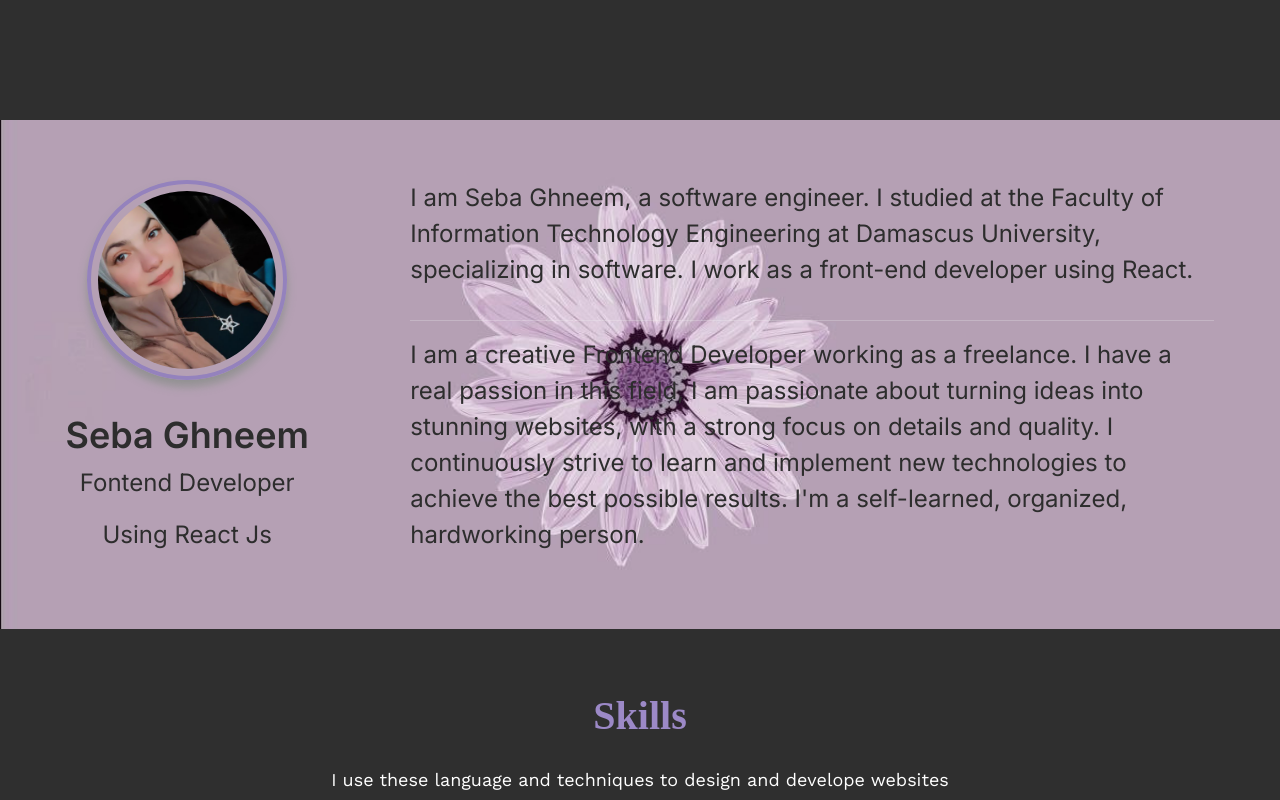
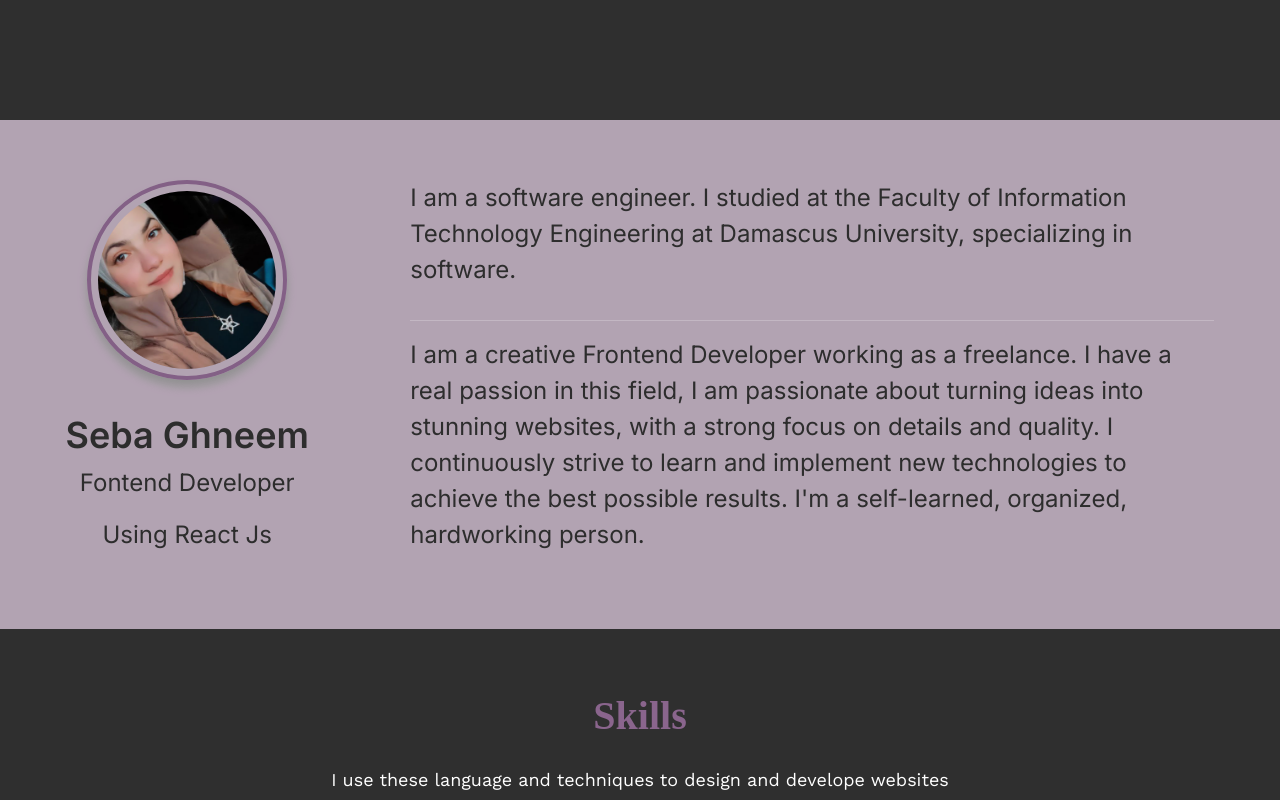
Before and after one commit to ssebag/Portfolio_Front, a React (Vite) app: page / in a window 1280 px wide. Shown: the part 680-1480 px from the top of the page. Built offline with nearby package versions, Linux system fonts and the light colour scheme; a web font is replaced by a local one.

Commit message:
add lang

```diff
--- a/src/App.css
+++ b/src/App.css
@@ -12,7 +12,9 @@
     --Black-color:#2f2f2f;
     --White-color:#ffffff;
     --gray-color:#7d7d7d;
-    --purple-color: #9c89c7;
+    --purple-color: #8a658d;
+    --light-purple-color: #bcacbc;
+
 }
 html{
     scroll-behavior: smooth;
@@ -102,10 +104,11 @@ a{
 }
 /* ============================= For education and achievements description ======================  */
 .secBackground{
-    background-image: url('./assets/images/Background.jpg');
+    /* background-image: url('./assets/images/Background.jpg');
     background-repeat: no-repeat;
     background-size: cover;
-    background-position: center;
+    background-position: top; */
+    background-color: var(--light-purple-color);
     position:relative;
 }
 .titlePosition{
--- a/src/Component/AboutMe/AboutMe.css
+++ b/src/Component/AboutMe/AboutMe.css
@@ -12,7 +12,7 @@
 }
 .aboutRight{
   width: 70%;
-  justify-content: space-between;
+  justify-content: space-evenly;
 }
 .AboutPersonalInfo h1{
     font-size: 36px;
--- a/src/Component/AboutMe/AboutMe.jsx
+++ b/src/Component/AboutMe/AboutMe.jsx
@@ -9,32 +9,24 @@ export default function AboutMe() {
   const lang= localStorage.getItem("language");
 
   return (
-    <div className={`containerSection aboutMe secBackground ${lang ==='ar' ? 'arabic' : ''}`} id="about">
+    <div className="containerSection aboutMe secBackground" id="about">
         <div className="background_black"></div>
 
         <div className="aboutLeft">
           <PersonalImg />
           <div className='AboutPersonalInfo'>
-            <h1>Seba Ghneem</h1>
-            <p className='displayNone'>Fontend Developer</p>
-            <p className='displayNone'>Using React Js</p>
+            <h1>{t("personality.myName")}</h1>
+            <p className='displayNone'>{t("about.position")}</p>
+            <p className='displayNone'>{t("about.using")} </p>
           </div>
         </div>
-        <div className="aboutRight AboutPersonalInfo flex-col">
+        <div className={`aboutRight AboutPersonalInfo flex-col ${lang ==='ar' ? 'arabic' : ''}`}>
           <p className=''>
-            I am Seba Ghneem, a software engineer. I studied at the Faculty of
-            Information Technology Engineering at Damascus University, specializing in software.
-            I work as a front-end developer using React.
+             {t("about.descriptionUp")}
           </p>
           <hr />
           <p className=''>
-            I am a creative Frontend Developer working as a freelance.
-            I have a real passion in this field, I am passionate about
-            turning ideas into stunning websites, with a strong focus
-            on details and quality. I continuously strive to learn and
-            implement new technologies to achieve the
-            best possible results. I'm a self-learned, organized,
-            hardworking person.
+            {t("about.descriptionDown")}
           </p>
         </div>
     </div>
--- a/src/Component/Achievements/Achievements.jsx
+++ b/src/Component/Achievements/Achievements.jsx
@@ -15,7 +15,7 @@ export default function Achievements() {
   const lang= localStorage.getItem("language");
 
   return (
-    <div className={`containerSection achievements secBackground ${lang ==='ar' ? 'arabic' : ''}`}  id="achievements">
+    <div className="containerSection achievements secBackground"   id="achievements">
       <div className="background_black"></div>
       <Title nameClass="titlePosition" title={t("navbar.Achievements")} />
       <div className='achievement_swiper'>
@@ -38,7 +38,7 @@ export default function Achievements() {
             <div className="card">
               <img className='card-img-top' src={Vica_certificate} />
               <div className='card-body'>
-                <p className='card-text'>
+                <p className={`card-text ${lang ==='ar' ? 'arabic' : ''}`}>
                   {t("achievements.achievement_vica")}
                 </p>
               </div>
--- a/src/Component/Contact/Contact.jsx
+++ b/src/Component/Contact/Contact.jsx
@@ -12,7 +12,7 @@ export default function Contact() {
 
   return (
     <div className="contact" id="contact">
-      <Title title={t("navbar.Contacts")} description="You can contact me through this information. Whether you have a question, suggestion, or just want to say hello." />
+      <Title title={t("navbar.Contacts")} description={t("contacts.description")} />
       <Contactme />
       <div className="contactDivs">
        <ContactCard icon="fa fa-map-marker"  title={t("contacts.address")} description={t("contacts.address_info")} />
--- a/src/Component/ContactCard/ContactCard.jsx
+++ b/src/Component/ContactCard/ContactCard.jsx
@@ -9,7 +9,7 @@ export default function ContactCards({icon, title, description}) {
        <div className="contactIcon flex-center">
          <i className={`${icon} contactIconP`}></i>
        </div>
-        <div className={`contactDetails flex-col ${lang ==='ar' ? 'arabic' : ''}`}>
+        <div className="contactDetails flex-col">
             <h3>{title}</h3>
             <p>{description}</p>
         </div>
--- a/src/Component/Navbar/Navbar.jsx
+++ b/src/Component/Navbar/Navbar.jsx
@@ -24,7 +24,7 @@ export default function Navbar() {
  const { t } = useContext(LangContext);
   return (
     <>
-      <nav className={lang ==="ar" ? 'arabic' : ''}>
+      <nav>
          <div className="flex-bw">
             <NavItems navClass={"nav-items pointer flex-al-c"}/>
            <div className="navOption flex-al-c">
@@ -37,7 +37,7 @@ export default function Navbar() {
                 )
               }
             </div>
-           {/*  <div className="lang" onClick={handleChangeLanguage}>
+             <div className="lang" onClick={handleChangeLanguage}>
               {
                   lang == 'ar' ? (
                     <img className='forWeb pointer' src={En} />
@@ -45,7 +45,7 @@ export default function Navbar() {
                     <img className='forWeb pointer' src={Ar} />
                   )
                }
-            </div>  */}
+            </div>
            </div>
             <img
              src={menu_icon}
--- a/src/locales/ar/global.json
+++ b/src/locales/ar/global.json
@@ -14,25 +14,29 @@
 
        },
         "about":{
-           "personalInfo": "أنا مطور واجهات أمامية مبدع أعمل كمستقل. لدي شغف حقيقي بهذا المجال، أسعى دائماً لتحويل الأفكار إلى مواقع مذهلة، مع التركيز على التفاصيل والجودة. لدي شغف بتعلم التقنيات الجديدة وتطبيقها لتحقيق أفضل النتائج الممكنة. أنا شخص ذاتي التعلم، منظم، ومجد بالعمل.",
-           "Education" : "التعليم",
-           "EducationInfo": "بكالوريوس في كلية الهندسة المعلوماتية",
-           "EducationUniversity": "جامعة دمشق [2015 - 2021]"
+           "position": "مطورة واجهة أمامية",
+           "using" : "React Js باستخدام ",
+           "descriptionUp": "أنا مهندسة برمجيات، درست في كلية الهندسة المعلوماتية في جامعة دمشق، وتخصصت في البرمجيات.",
+           "descriptionDown": "أنا مطورة واجهة أمامية مبدعة أعمل كمستقلة. لدي شغف حقيقي بهذا المجال، وأحب تحويل الأفكار إلى مواقع ويب مذهلة مع تركيز قوي على التفاصيل والجودة. أسعى باستمرار لتعلم وتطبيق التقنيات الجديدة لتحقيق أفضل النتائج الممكنة. أنا شخص ذات تعلم ذاتي، ومنظم، وأعمل بجد."
         },
         "project":{
-           "proDescription":".هنا يوجد العديد من المواقع التي قمت بتطويرها، مرتبة من الأقدم للأحدث",
+           "proDescription":".هنا يوجد العديد من المواقع التي قمت بتطويرها، مرتبة من الأحدث للأقدم، اسحبها لتشاهد المزيد",
            "read_more": "معرفة المزيد"
         },
         "achievements":{
-           "achievement_vica": "خلال فترة تدريب لمدة 4 أشهر في Vica Web Solution، اكتسبت خبرة قيمة في تطوير الواجهة الأمامية باستخدام تقنيات مختلفة مثل Html وCss وJavaScript وBootstrap وTailwind وReact Js وتعلمت كيفية العمل مع واجهات برمجة التطبيقات والتفاعل مع Github لإدارة المشاريع بفعالية. كان التدريب مليئًا بالمعلومات القيمة ومشاريع الممارسة المفيدة."
+           "achievement_vica": "خلال فترة تدريب لمدة 4 أشهر في Vica Web Solution، اكتسبت خبرة قيّمة في تطوير الواجهة الأمامية باستخدام تقنيات مختلفة مثل Html وCss وJavaScript وBootstrap وTailwind وReact Js وتعلمت كيفية العمل مع واجهات برمجة التطبيقات والتفاعل مع Github لإدارة المشاريع بفعالية. كان التدريب مليئًا بالمعلومات القيمة ومشاريع الممارسة المفيدة."
          },
         "contacts":{
-            "description": "يمكنكم الاتصال بي من خلال هذه المعلومات",
+            "description": "يمكنك التواصل معي من خلال هذه المعلومات، سواء كان لديك سؤال، أو اقتراح، أو ترغب فقط في قول مرحباً",
             "address": "العنوان",
             "address_info": "دمشق، سوريا",
             "phone": "اتصل بي",
             "email": "أرسل رسالة لي",
-            "cv": "لتحميل الـ CV اضغط هنا"
+            "cv": "اضغط هنا للتحميل",
+            "your_name":"الاسم",
+            "your_email":"البريد الالكتروني",
+            "your_message":"الرسالة",
+            "send":"أرسل"
          },
          "projectDetails":{
             "project_1": " في هذا الموقع كنت مبتدئة في الـ HTML و CSS، وقمت بإنشاء هذه الصفحة كاختبار لتعلمي الذاتي.",
--- a/src/locales/en/global.json
+++ b/src/locales/en/global.json
@@ -12,26 +12,30 @@
         "myName": "Seba Ghneem",
         "introduction": "Welcome to my portfolio!"
     },
-     "about":{
-        "personalInfo":"I am a creative Frontend Developer working as a freelance. I have a real passion in this field, I am passionate about turning ideas into stunning websites, with a strong focus on details and quality. I continuously strive to learn and implement new technologies to achieve the best possible results. I'm a self-learned, organized, hardworking person.",
-        "Education" : "Education",
-        "EducationInfo": "Bachelor's degree in Information Technology Engineering",
-        "EducationUniversity": "Damascus University [2015 - 2021]"
-     },
+    "about":{
+      "position": "Fontend Developer",
+      "using" : "Using React Js",
+      "descriptionUp": "I am a software engineer. I studied at the Faculty of Information Technology Engineering at Damascus University, specializing in software.",
+      "descriptionDown": "I am a creative Frontend Developer working as a freelance. I have a real passion in this field, I am passionate about turning ideas into stunning websites, with a strong focus on details and quality. I continuously strive to learn and implement new technologies to achieve the best possible results. I'm a self-learned, organized, hardworking person."
+   },
      "project":{
-        "proDescription":"Here are many websites that I have developed, sorted from the oldest to the newest. Swipe to show more.",
+        "proDescription":"Here are many websites that I have developed, sorted from the newest to the oldest. Swipe to show more.",
         "read_more": "Read more"
      },
      "achievements":{
         "achievement_vica": "During a 4 month training period at Vica Web Solution I gained valuable experience in frontend development using various technologies such as Html, Css, JavaScript, Bootstrap, Tailwind, React Js and I learned  how to work with APIs and interact with Github to effectively manage projects. The training was full of valuable information and useful practice projects."
      },
      "contacts":{
-        "description": "You can contact me through this information",
+        "description": "You can contact me through this information. Whether you have a question, suggestion, or just want to say hello.",
         "address": "Address",
         "address_info": "Syria, Damascus",
         "phone": "Call Me",
         "email": "Send A Message",
-        "cv": "Press to download"
+        "cv": "Press to download",
+        "your_name":"Your Name",
+        "your_email":"Your Email",
+        "your_message":"Your Message",
+        "send":"Send"
      },
      "projectDetails":{
         "project_1": "In this website, I was a beginner in HTML and CSS, and I create this page as a self-learning test",
```
Also changed, not shown: src/Component/Contactme/Contactme.jsx (+11 -6 lines).
